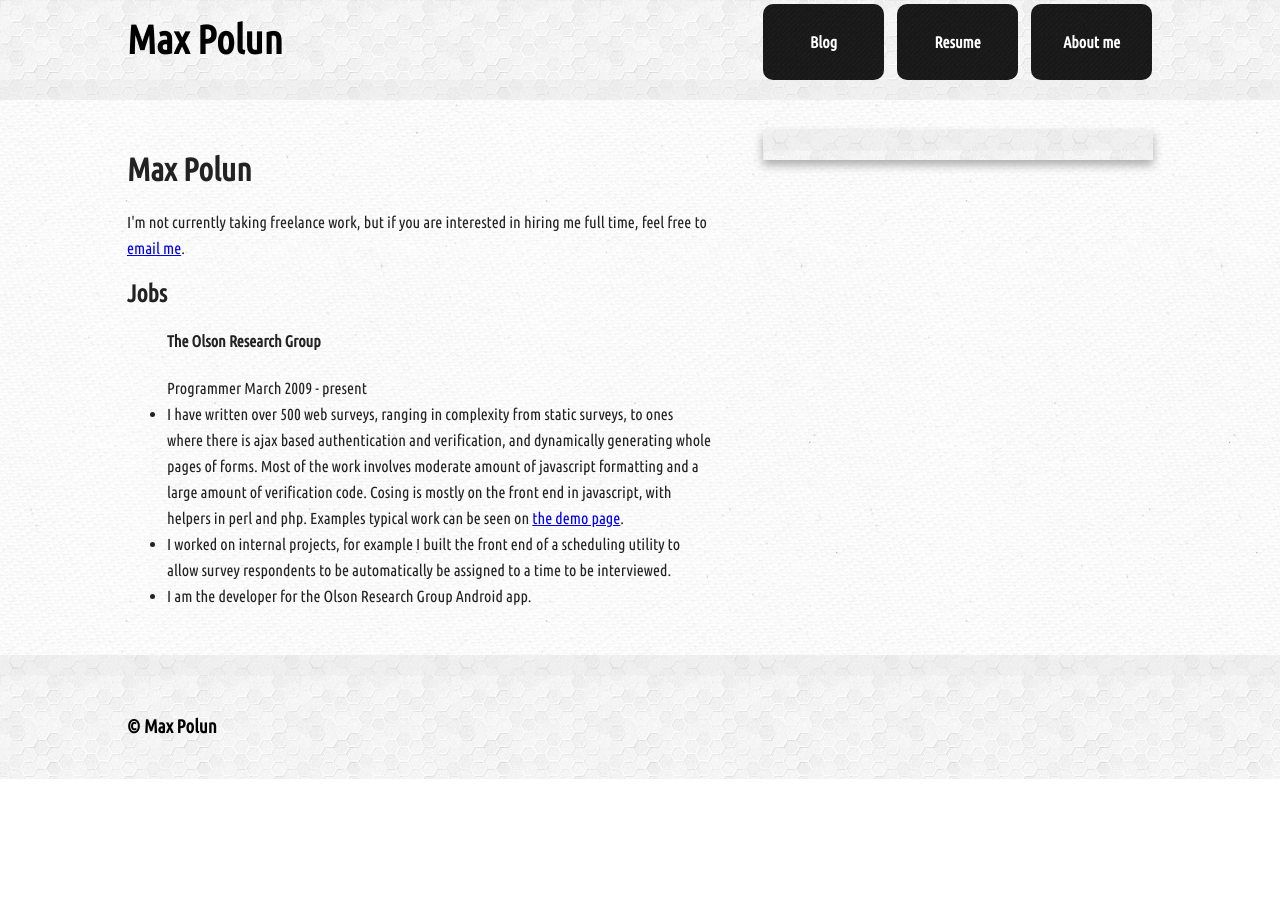
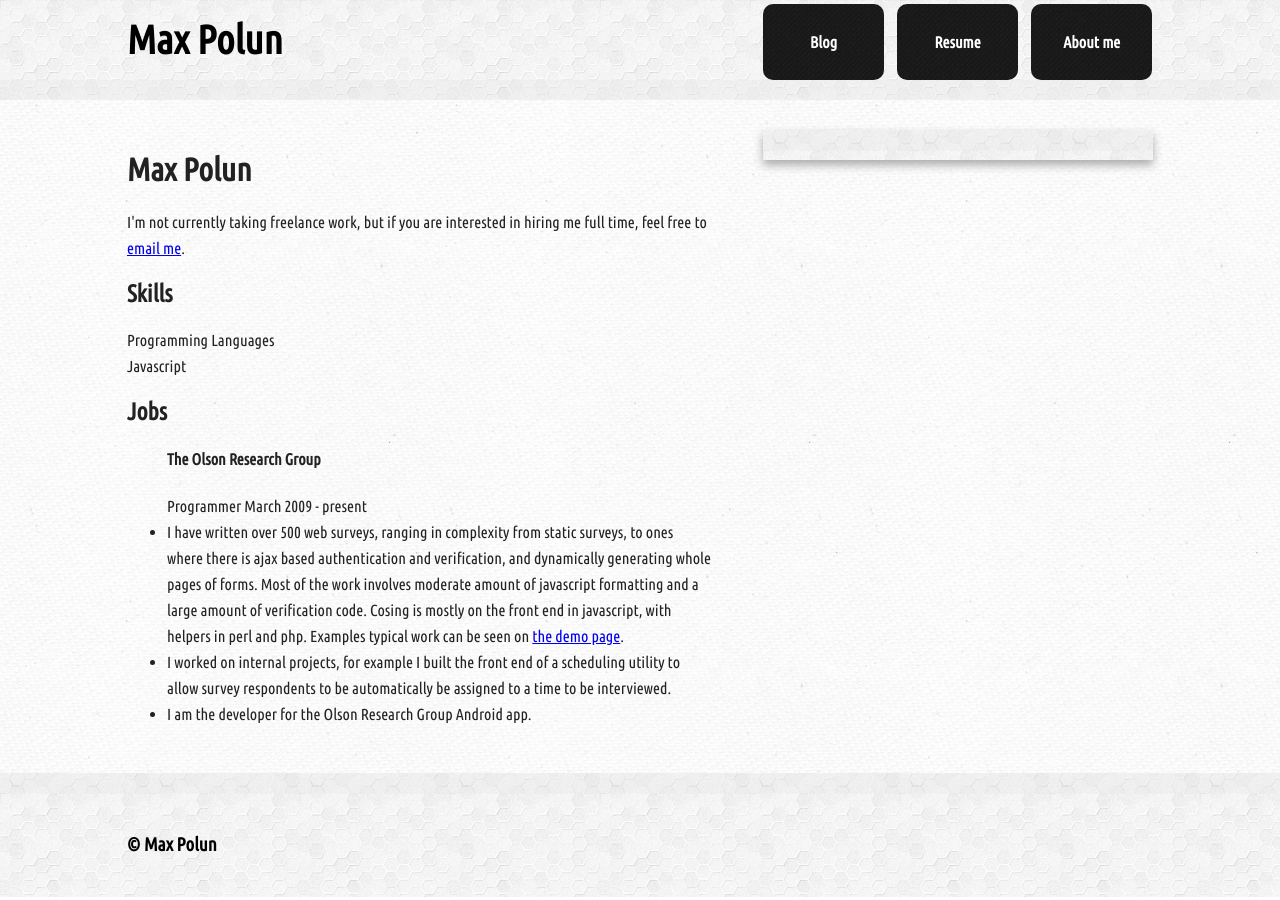
Before and after one commit to maxpolun/maxpolun.github.io, a Jekyll site: the page built from resume/index.html, in a window 1280 px wide. Built offline with Jekyll 4.4.1, drawn with Linux system fonts in a browser that asks for light colours; nearby versions of some CDN libraries; a script that is not in the unit is left out.

Commit message:
I've added the skills section

```diff
--- a/resume/index.html
+++ b/resume/index.html
@@ -4,7 +4,13 @@ layout: base
 <article class="resume">
 	<h1>Max Polun</h1>
 	<div class="notice">I'm not currently taking freelance work, but if you are interested in hiring me full time, feel free to <a href="mailto:orrerey@gmail.com">email me</a>.</div>
-	<section ></section>
+	<section id="skills">
+		<h2>Skills</h2>
+		<div id="proglangs">Programming Languages
+			<div class="more-box">Javascript <span class="more"></span></div>
+		</div>
+
+	</section>
 	<section id="jobs"><h2>Jobs</h2>
 		<ul> <h4>The Olson Research Group</h4>  Programmer March 2009 - present
 			<li>I have written over 500 web surveys, ranging in complexity from static surveys, to ones where there is ajax based authentication and verification, and dynamically generating whole pages of forms. Most of the work involves moderate amount of javascript formatting and a large amount of verification code. Cosing is mostly on the front end in javascript, with helpers in perl and php. Examples typical work can be seen on <a href="http://www.olsononlinesystems.com/demo/demologn.htm">the demo page</a>.</li>
```
